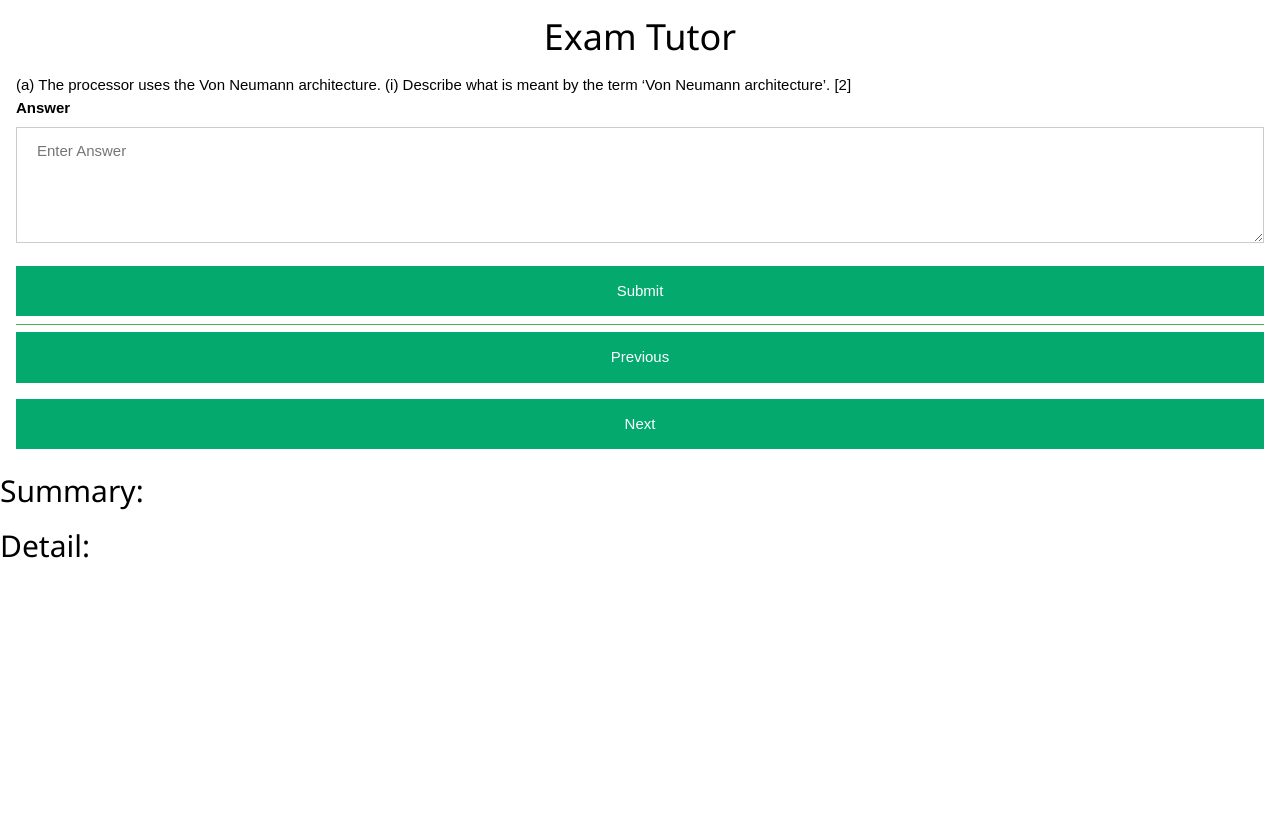
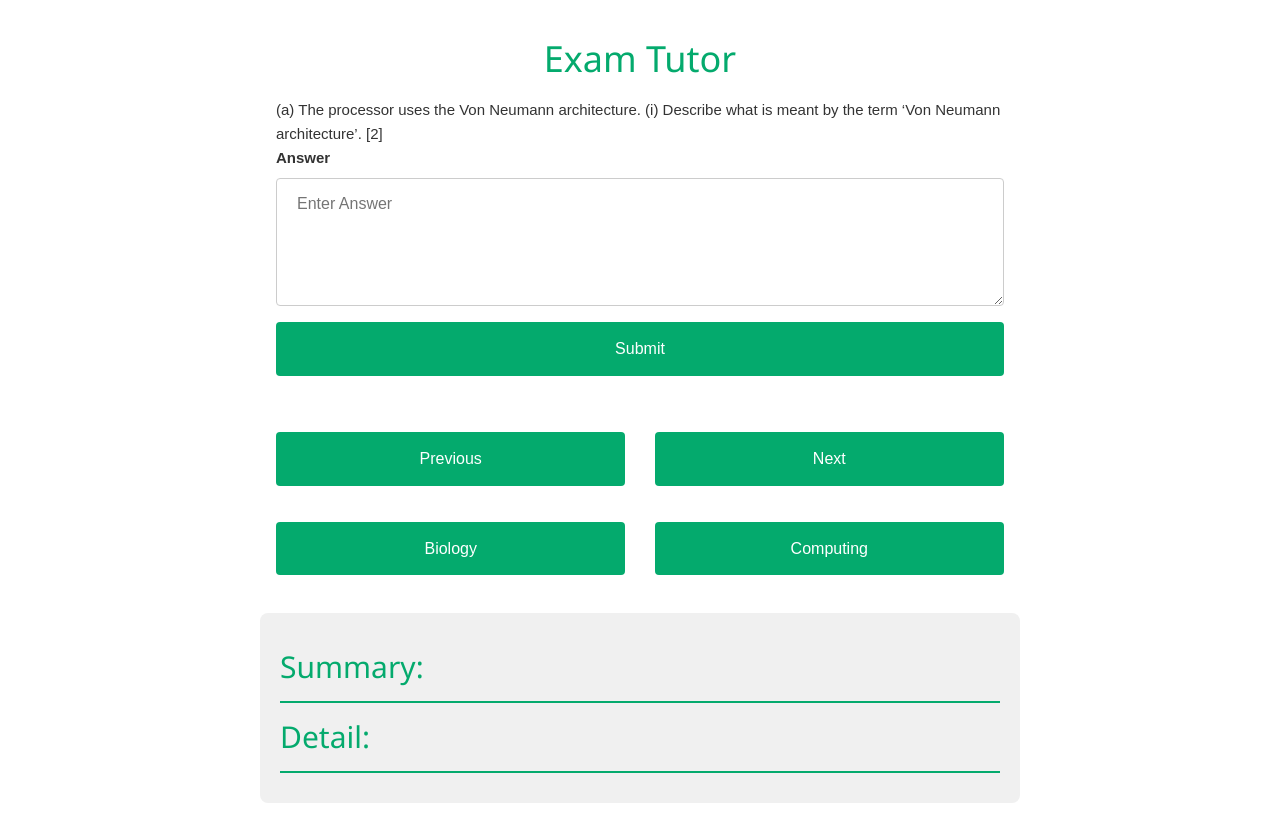
Before and after one commit to eniompw/AI-Tutor, a Flask app: page / in a window 1280 px wide. Before the commit the page ends 558 px from the top, so only its background shows below. Run offline with Flask 3, Linux system fonts and the light colour scheme; data comes from the database, SQL or seed files in the repository; both versions use the stored data as it was after the commit.

Commit message:
large refactor

```diff
--- a/app.py
+++ b/app.py
@@ -1,100 +1,90 @@
 from flask import Flask, render_template, session, request, redirect
 import sqlite3
 import os
-import google.generativeai as genai
+from google.generativeai import configure, GenerativeModel
 from groq import Groq
 
 app = Flask(__name__)
 app.secret_key = os.urandom(16)
 
 # Configure AI models
-genai.configure(api_key=os.getenv('GOOGLE_API_KEY'))
-gemini_model = genai.GenerativeModel('gemini-1.5-flash')
+configure(api_key=os.getenv('GOOGLE_API_KEY'))
+gemini_model = GenerativeModel('gemini-1.5-flash')
 groq_client = Groq(api_key=os.environ.get("GROQ_API_KEY"))
 
-def groq_ai(query):
-    chat_completion = groq_client.chat.completions.create(
-        messages=[{"role": "user", "content": query}],
-        model="llama3-8b-8192",
-    )
-    return chat_completion.choices[0].message.content
+def get_ai_response(model, query):
+    if model == 'groq':
+        chat_completion = groq_client.chat.completions.create(
+            messages=[{"role": "user", "content": query}],
+            model="llama3-8b-8192",
+        )
+        return chat_completion.choices[0].message.content
+    elif model == 'gemini':
+        response = gemini_model.generate_content(query)
+        return response.text.replace("\n", "<br>")
+
+def get_question_data():
+    with sqlite3.connect(f"{session['subject']}.db") as conn:
+        conn.row_factory = sqlite3.Row
+        cur = conn.cursor()
+        cur.execute("SELECT question, answer FROM Questions ORDER BY QID")
+        return cur.fetchall()
 
 @app.route('/')
 def home():
     session.setdefault('number', 0)
     session.setdefault('subject', 'computing')
 
-    with sqlite3.connect(f"{session['subject']}.db") as conn:
-        conn.row_factory = sqlite3.Row
-        cur = conn.cursor()
-        cur.execute("SELECT question, answer FROM Questions ORDER BY QID")
-        rows = cur.fetchall()
-
+    rows = get_question_data()
     session['total'] = len(rows)
     session['question'] = rows[session['number']]['question']
     session['ms'] = rows[session['number']]['answer']
 
     return render_template('index.html', question=session['question'])
 
-@app.route('/llama')
-def llama():
-    query = f"""
-    Use this question:
-    {session['question']}
+@app.route('/ai_response/<model>')
+def ai_response(model):
+    query_template = """
+    Question: {question}
+    Student's answer: {answer}
+    Mark scheme: {ms}
+    {additional_instructions}
+    """
+    additional_instructions = {
+        'groq': "Now give the student short and concise feedback on their answer. (Don't narrate your response)",
+        'gemini': "Now mark the student answer and give clear and detailed feedback on it."
+    }
 
-    The student's answer:
-    {request.args.get('answer')}
+    query = query_template.format(
+        question=session['question'],
+        answer=request.args.get('answer'),
+        ms=session['ms'],
+        additional_instructions=additional_instructions[model]
+    )
 
-    And the mark scheme:
-    {session['ms']}
-
-    Now give the student short and concise feedback on their answer.
-    (Don't narrate your response)
-    """
-    return groq_ai(query)
-
-@app.route('/gemini')
-def gemini():
-    query = f"""
-    Use this question (marks are in square brackets []):
-    {session['question']}
-
-    The student's answer:
-    {request.args.get('answer')}
-
-    And the mark scheme:
-    {session['ms']}
-
-    Now mark the student answer and give clear and detailed feedback on it.
-    (Don't use markdown; instead, use minimal HTML to format your response)
-    """
-    response = gemini_model.generate_content(query)
-    return response.text
+    return get_ai_response(model, query)
 
 @app.route('/subject')
-def subject():
+def get_subject():
     return session['subject']
 
-@app.route('/bio')
-def bio():
-    session['subject'] = 'biology'
-    return redirect('/')
-
-@app.route('/cs')
-def cs():
-    session['subject'] = 'computing'
+@app.route('/<subject>')
+def set_subject(subject):
+    if subject in ['biology', 'computing']:
+        session['subject'] = subject
     return redirect('/')
 
 @app.route('/number')
-def number():
+def get_number():
     return str(session['number'])
 
-@app.route('/previous')
-def previous():
-    session['number'] = max(0, session['number'] - 1)
+@app.route('/<direction>')
+def navigate(direction):
+    if direction == 'previous':
+        session['number'] = max(0, session['number'] - 1)
+    elif direction == 'next':
+        session['number'] = min(session['total'] - 1, session['number'] + 1)
     return redirect('/')
 
-@app.route('/next')
-def next():
-    session['number'] = min(session['total'] - 1, session['number'] + 1)
-    return redirect('/')
+if __name__ == '__main__':
+    app.run(debug=True)
--- a/static/styles.css
+++ b/static/styles.css
@@ -1,13 +1,28 @@
-body {font-family: Arial, Helvetica, sans-serif;}
-h1 {text-align: center;}
+/* Base styles */
+body {
+  font-family: Arial, Helvetica, sans-serif;
+  line-height: 1.6;
+  color: #333;
+  max-width: 800px;
+  margin: 0 auto;
+  padding: 20px;
+}
 
+h1 {
+  text-align: center;
+  color: #04AA6D;
+}
+
+/* Form elements */
 textarea {
   width: 100%;
   padding: 12px 20px;
   margin: 8px 0;
-  display: inline-block;
+  display: block;
   border: 1px solid #ccc;
+  border-radius: 4px;
   box-sizing: border-box;
+  font-size: 16px;
 }
 
 button {
@@ -16,9 +31,77 @@ button {
   padding: 14px 20px;
   margin: 8px 0;
   border: none;
+  border-radius: 4px;
   cursor: pointer;
   width: 100%;
+  font-size: 16px;
+  transition: background-color 0.3s ease;
 }
 
-button:hover {opacity: 0.8;}
-.container {padding: 16px;}
+button:hover {
+  background-color: #038f5d;
+}
+
+/* Layout */
+.container {
+  padding: 16px;
+  background-color: #f9f9f9;
+  border-radius: 8px;
+  box-shadow: 0 2px 4px rgba(0,0,0,0.1);
+}
+
+/* Navigation and subject buttons */
+.navigation-buttons,
+.subject-buttons {
+  display: flex;
+  justify-content: space-between;
+  margin-top: 20px;
+}
+
+.navigation-buttons button,
+.subject-buttons button {
+  width: 48%;
+}
+
+/* Feedback section */
+#feedback {
+  margin-top: 30px;
+  padding: 20px;
+  background-color: #f0f0f0;
+  border-radius: 8px;
+}
+
+#feedback h2 {
+  color: #04AA6D;
+  border-bottom: 2px solid #04AA6D;
+  padding-bottom: 10px;
+}
+
+/* Progress bar */
+#progressBar {
+  margin-top: 20px;
+  border-radius: 4px;
+  overflow: hidden;
+}
+
+#progressBarFill {
+  transition: width 0.3s ease;
+}
+
+/* Responsive design */
+@media screen and (max-width: 600px) {
+  body {
+      padding: 10px;
+  }
+
+  .navigation-buttons,
+  .subject-buttons {
+      flex-direction: column;
+  }
+
+  .navigation-buttons button,
+  .subject-buttons button {
+      width: 100%;
+      margin-bottom: 10px;
+  }
+}
--- a/templates/index.html
+++ b/templates/index.html
@@ -22,14 +22,19 @@
         </div>
 
         <div class="navigation-buttons">
-            <form action="/previous"><button type="submit">Previous</button></form>
-            <form action="/next"><button type="submit">Next</button></form>
+            <button id="previous">Previous</button>
+            <button id="next">Next</button>
+        </div>
+
+        <div class="subject-buttons">
+            <button id="biology">Biology</button>
+            <button id="computing">Computing</button>
         </div>
     </main>
 
     <section id="feedback">
         <h2>Summary:</h2>
-        <div id="llama"></div>
+        <div id="groq"></div>
         <h2>Detail:</h2>
         <div id="gemini"></div>
     </section>
@@ -38,9 +43,13 @@
         document.addEventListener('DOMContentLoaded', () => {
             const answerInput = document.getElementById('answer');
             const submitButton = document.getElementById('submit');
-            const llamaOutput = document.getElementById('llama');
+            const groqOutput = document.getElementById('groq');
             const geminiOutput = document.getElementById('gemini');
             const progressBarFill = document.getElementById('progressBarFill');
+            const previousButton = document.getElementById('previous');
+            const nextButton = document.getElementById('next');
+            const biologyButton = document.getElementById('biology');
+            const computingButton = document.getElementById('computing');
 
             function updateProgressBar() {
                 let width = 0;
@@ -58,20 +67,38 @@
                 }, 30);
             }
 
+            function markdownToHtmlBold(text) {
+            return text.replace(/\*\*(.*?)\*\*/g, '<strong>$1</strong>');
+            }
+
             async function fetchFeedback() {
                 const answer = encodeURIComponent(answerInput.value);
 
                 updateProgressBar();
 
                 try {
-                    llamaOutput.textContent = await fetch(`/llama?answer=${answer}`).then(res => res.text());
-                    geminiOutput.innerHTML = await fetch(`/gemini?answer=${answer}`).then(res => res.text());
+                    groqOutput.textContent = await fetch(`/ai_response/groq?answer=${answer}`).then(res => res.text());
+                    geminiOutput.innerHTML = await fetch(`/ai_response/gemini?answer=${answer}`)
+                        .then(res => res.text())
+                        .then(text => markdownToHtmlBold(text));
                 } catch (error) {
                     console.error('Error fetching feedback:', error);
                 }
             }
 
+            function navigate(direction) {
+                fetch(`/${direction}`).then(() => window.location.reload());
+            }
+
+            function changeSubject(subject) {
+                fetch(`/${subject}`).then(() => window.location.reload());
+            }
+
             submitButton.addEventListener('click', fetchFeedback);
+            previousButton.addEventListener('click', () => navigate('previous'));
+            nextButton.addEventListener('click', () => navigate('next'));
+            biologyButton.addEventListener('click', () => changeSubject('biology'));
+            computingButton.addEventListener('click', () => changeSubject('computing'));
 
             document.addEventListener('keydown', event => {
                 if (event.ctrlKey && event.key === 'Enter') fetchFeedback();
```
Also changed, not shown: computing.db.
